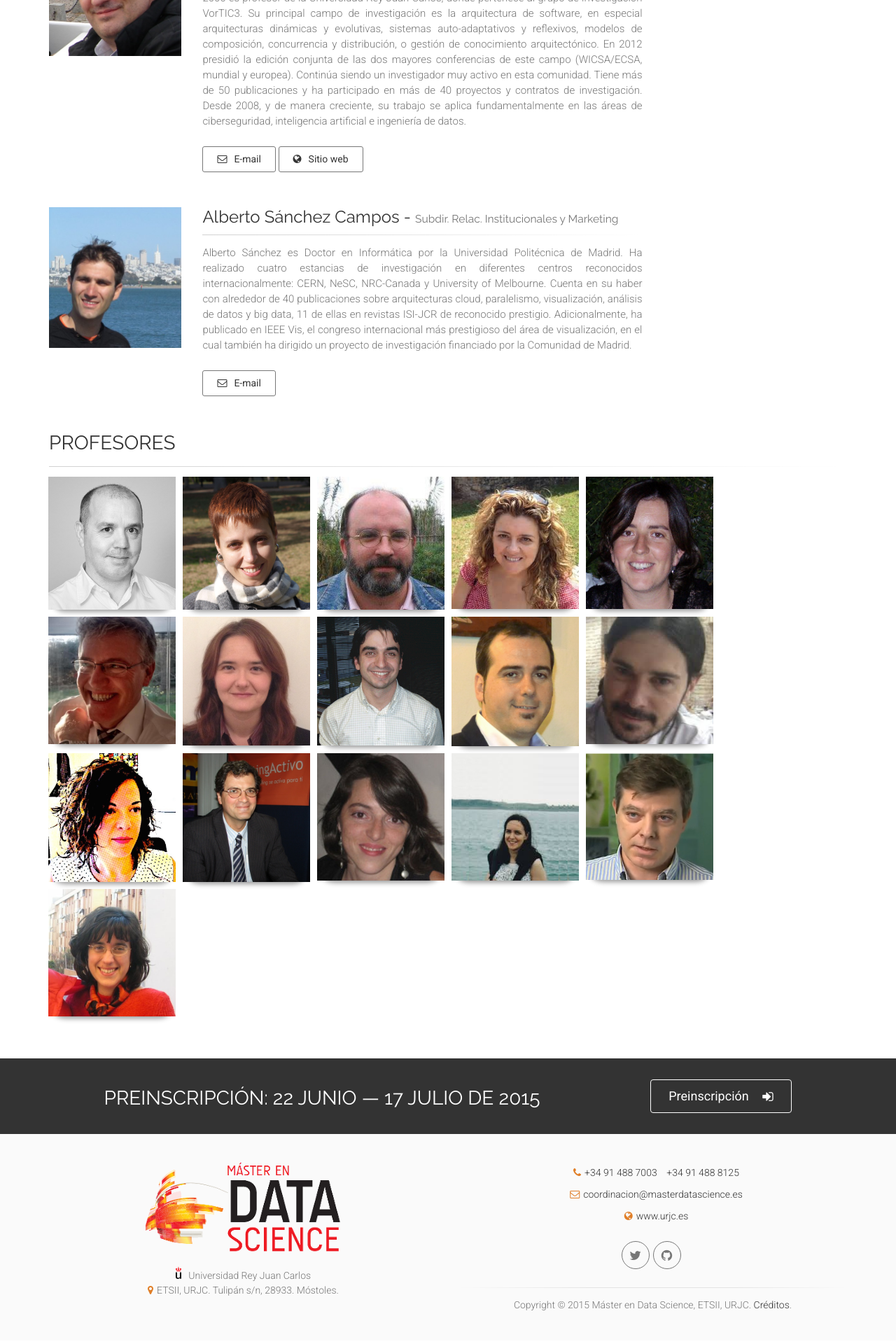
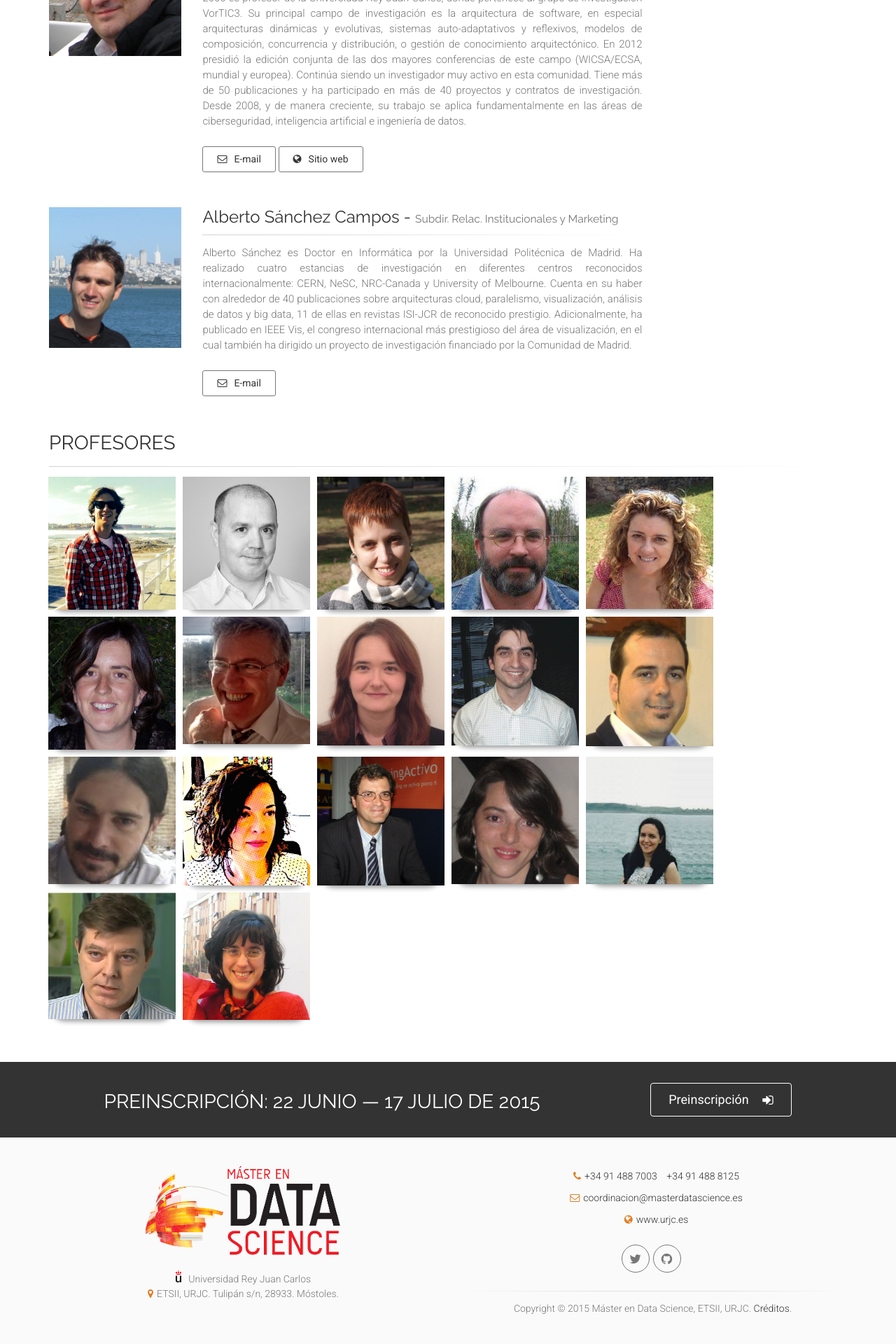
Before and after one commit to URJCDataScience/central, a Jekyll site: the page built from equipo/index.html, in a window 1280 px wide. Shown: the part 1551-3471 px from the top of the page at 70% size. Built offline with Jekyll 4.4.1, drawn with Linux system fonts in a browser that asks for light colours.

Commit message:
Add Felipe Alonso

```diff
--- a/equipo/index.html
+++ b/equipo/index.html
@@ -223,6 +223,66 @@ author: URJCDataScience
 
 				<!-- Profesores row -->
 				<div class="row grid-space-10">
+					<!-- Profesor -->
+					<div class="col-md-2 col-sm-6">
+						<div class="image-box team-member shadow-narrow mb-10 ph-10">
+							<div class="overlay-container ">
+								<img src="{{ site.baseurl }}images/profes/felipe_alonso.jpg" alt="">
+								<div class="overlay-top">
+									<div class="text">
+										<h3 class="small_white">Felipe Alonso Atienza</h3>
+									</div>
+								</div>
+								<div class="overlay-bottom">
+									<div class="links">
+										<!-- Button trigger modal -->
+										<button class="btn btn-gray-transparent btn-animated btn-sm" data-toggle="modal" data-target="#FelipeAlonso">
+											Info <i class="pl-10 fa fa-arrow-right"></i>
+										</button>
+
+										<!-- Modal -->
+										<div class="modal fade" id="FelipeAlonso" tabindex="-1" role="dialog" aria-labelledby="FelipeAlonsoLabel" aria-hidden="true">
+											<div class="modal-dialog">
+												<div class="modal-content">
+													<div class="modal-header">
+														<button type="button" class="close" data-dismiss="modal">
+															<span aria-hidden="true">&times;</span><span class="sr-only">Cerrar</span>
+														</button>
+														<h4 class="modal-title" id="AntonioAlonsoLabel">Felipe Alonso Atienza</h4>
+													</div>
+													<div class="modal-body ph-30">
+														<p class="text-justify">
+															Profesor Contratado Doctor (acreditado a Profesor Titular de Universidad). Es
+															ingeniero de Telecomunicación y Doctor en Multimedia y Comunicaciones por la
+															Universidad Carlos III de Madrid en 2003 y 2008, respectivamente. En 2007 se
+															unió al departamento de Teoría de la Señal y Comunicaciones de la Universidad
+															Rey Juan Carlos. Sus líneas de investigación se centran en el tratamiento
+															estadístico de la información (machine learning) con aplicación a medios
+															sociales (network science) y a señales cardiacas (statistical signal
+															processing). Ha publicado +13 artículos en revistas indexadas (JCR), 2 capítulos
+															de libro, y +25 artículos en congresos internacionales. Es co-inventor de una
+															patente internacional. Ha participado en numerosos (+35) proyectos de
+															investigación público/privada. Actualmente dirige el proyecto INVERSA
+															(TEC2013-46067-R) financiado por el Ministerio de Economía y Competitividad, y
+															co-dirige 3 tesis doctorales.
+														</p>
+													</div>
+													<div class="modal-footer">
+														<button type="button" class="btn btn-sm btn-dark" data-dismiss="modal">
+															Cerrar
+														</button>
+													</div>
+												</div>
+											</div>
+										</div>
+										<!-- Modal -->
+									</div>
+								</div>
+							</div>
+						</div>
+					</div>
+					<!-- Profesor end -->
+					<!-- Profesor -->
 					<div class="col-md-2 col-sm-6">
 						<div class="image-box team-member shadow-narrow mb-10 ph-10">
 							<div class="overlay-container ">
@@ -262,6 +322,11 @@ author: URJCDataScience
 															(ininterrumpidamente desde 2003) y europeo. También ha dirigido y colaborado en
 															distintos contratos de investigación con empresas (GMV, IDOM BBVA, Everis, etc.).
 														</p>
+														<a target="_blank" href="https://www.twitter.com/FelipeURJC" class="btn btn-gray-transparent btn-animated">Twitter<i class="pl-10 fa fa-twitter"></i></a>
+														<a target="_blank" href="https://es.linkedin.com/pub/felipe-alonso-atienza/57/168/868" class="btn btn-gray-transparent btn-animated">LinkedIn<i class="pl-10 fa fa-linkedin"></i></a>
+														<a target="_blank" href="https://github.com/FelipeURJC" class="btn btn-gray-transparent btn-animated">GitHub<i class="pl-10 fa fa-github"></i></a>
+														<a href="mailto:felipe.alonso@urjc.es" class="btn btn-gray-transparent btn-animated">E-mail <i class="pl-10 margin-clear fa fa-envelope-o"></i></a>
+														<a href="http://www.tsc.urjc.es/~felipe.alonso" class="btn btn-gray-transparent btn-animated">Web personal <i class="pl-10 margin-clear fa fa-globe"></i></a>
 													</div>
 													<div class="modal-footer">
 														<button type="button" class="btn btn-sm btn-dark" data-dismiss="modal">
@@ -437,6 +502,11 @@ author: URJCDataScience
 						</div>
 					</div>
 					<!-- Profesor end -->
+
+				</div>
+				<!-- Row end -->
+				<!-- Profesores row -->
+				<div class="row grid-space-10">
 					<div class="col-md-2 col-sm-6">
 						<div class="image-box team-member shadow-narrow mb-10 ph-10">
 							<div class="overlay-container ">
@@ -491,10 +561,7 @@ author: URJCDataScience
 						</div>
 					</div>
 					<!-- Profesor end -->
-				</div>
-				<!-- Row end -->
-				<!-- Profesores row -->
-				<div class="row grid-space-10">
+					<!-- Profesor -->
 					<div class="col-md-2 col-sm-6">
 						<div class="image-box team-member shadow-narrow mb-10 ph-10">
 							<div class="overlay-container ">
@@ -720,6 +787,11 @@ author: URJCDataScience
 						</div>
 					</div>
 					<!-- Profesor end -->
+
+				</div>
+				<!-- Row end -->
+				<!-- Profesores row -->
+				<div class="row grid-space-10">
 					<div class="col-md-2 col-sm-6">
 						<div class="image-box team-member shadow-narrow mb-10 ph-10">
 							<div class="overlay-container ">
@@ -776,10 +848,7 @@ author: URJCDataScience
 						</div>
 					</div>
 					<!-- Profesor end -->
-				</div>
-				<!-- Row end -->
-				<!-- Profesores row -->
-				<div class="row grid-space-10">
+					<!-- Profesor -->
 					<div class="col-md-2 col-sm-6">
 						<div class="image-box team-member shadow-narrow mb-10 ph-10">
 							<div class="overlay-container ">
@@ -995,6 +1064,11 @@ author: URJCDataScience
 						</div>
 					</div>
 					<!-- Profesor end -->
+
+				</div>
+				<!-- Row end -->
+				<!-- Profesores row -->
+				<div class="row grid-space-10">
 					<!-- Profesor -->
 					<div class="col-md-2 col-sm-6">
 						<div class="image-box team-member shadow-narrow mb-10 ph-10">
@@ -1053,10 +1127,6 @@ author: URJCDataScience
 						</div>
 					</div>
 					<!-- Profesor end -->
-				</div>
-				<!-- Row end -->
-				<!-- Profesores row -->
-				<div class="row grid-space-10">
 					<!-- Profesor -->
 					<div class="col-md-2 col-sm-6">
 						<div class="image-box team-member shadow-narrow mb-10 ph-10">
```
Also changed, not shown: images/profes/felipe_alonso.jpg (added).
